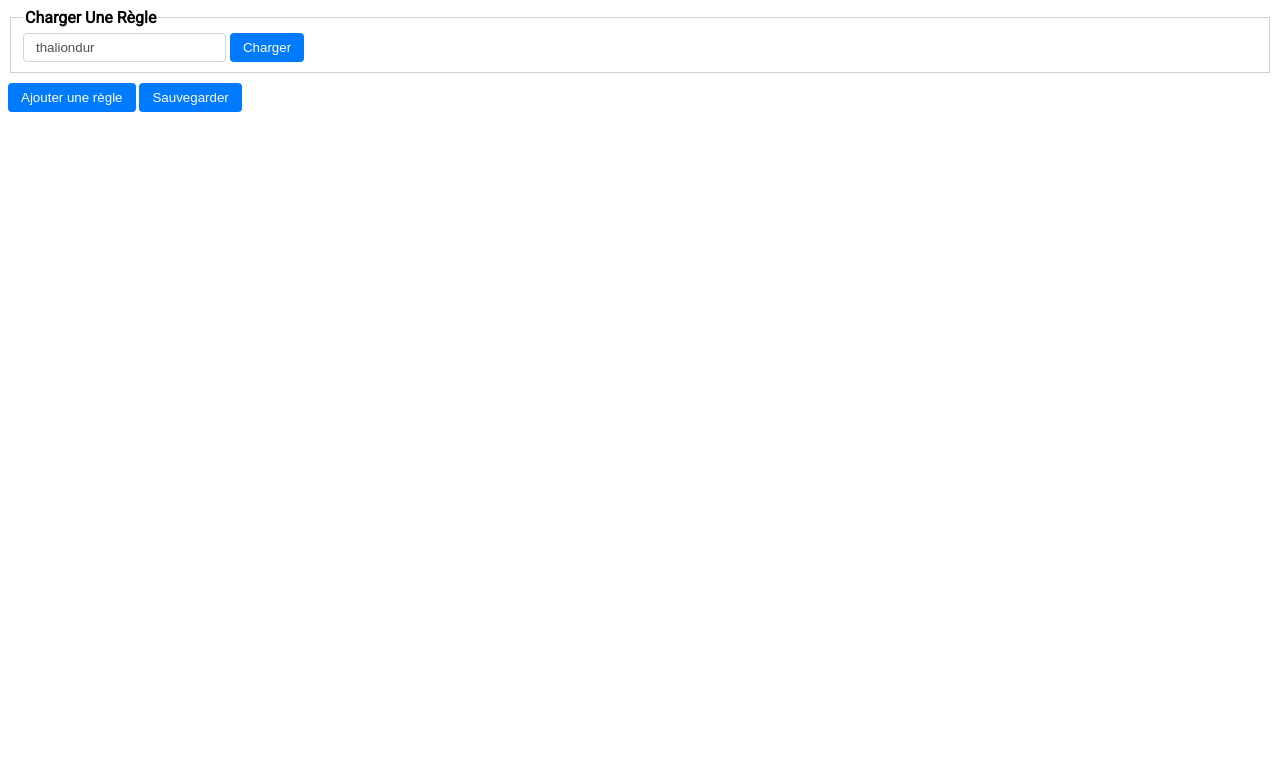
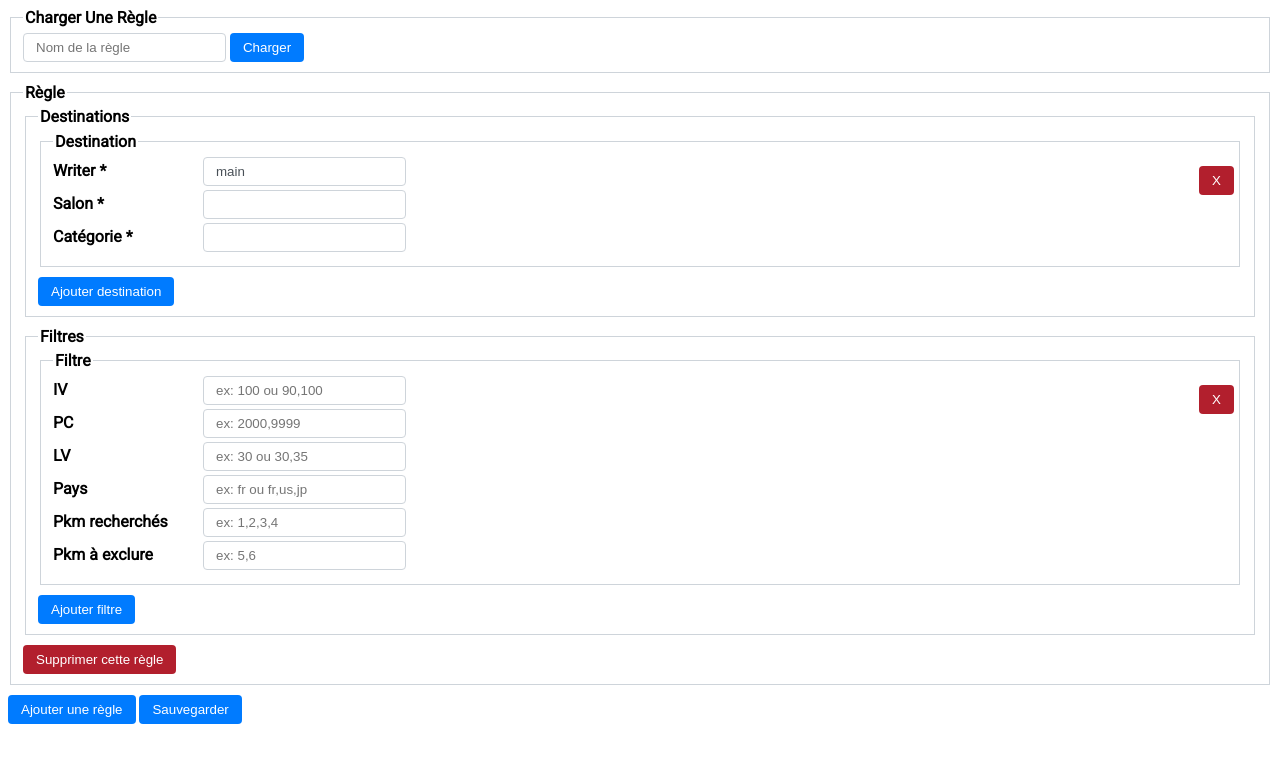
Before and after one commit to jswale/discord-alert, a website: page www/index.html in a window 1280 px wide. Drawn offline with nearby package versions, Linux system fonts and the light colour scheme; no server answers.

Commit message:
fix debug

```diff
--- a/app.js
+++ b/app.js
@@ -10,9 +10,11 @@ const WebServer = require('./src/WebServer');
 try {
     Router.init();
     WebServer.init();
+    /*
     MessageParser.init();
     Writer.init();
     Listener.init();
+    */
 } catch(ex) {
     console.log('Error in app', ex);
 }
--- a/www/index.html
+++ b/www/index.html
@@ -107,7 +107,7 @@
 <body>
 <fieldset>
     <legend>Charger une règle</legend>
-    <input type="text" class="form-control" name="rule-name" placeholder="Nom de la règle" value="thaliondur">
+    <input type="text" class="form-control" name="rule-name" placeholder="Nom de la règle" value="">
     <button type="button" class="btn btn-primary" onclick="Ruler.load();">Charger</button>
 </fieldset>
 <div id="rules" class="rules"></div>
@@ -288,7 +288,7 @@
             }
         };
 
-        Ruler.load();
+        Ruler.addRule();
         document.Ruler = Ruler;
     });
 </script>
```
